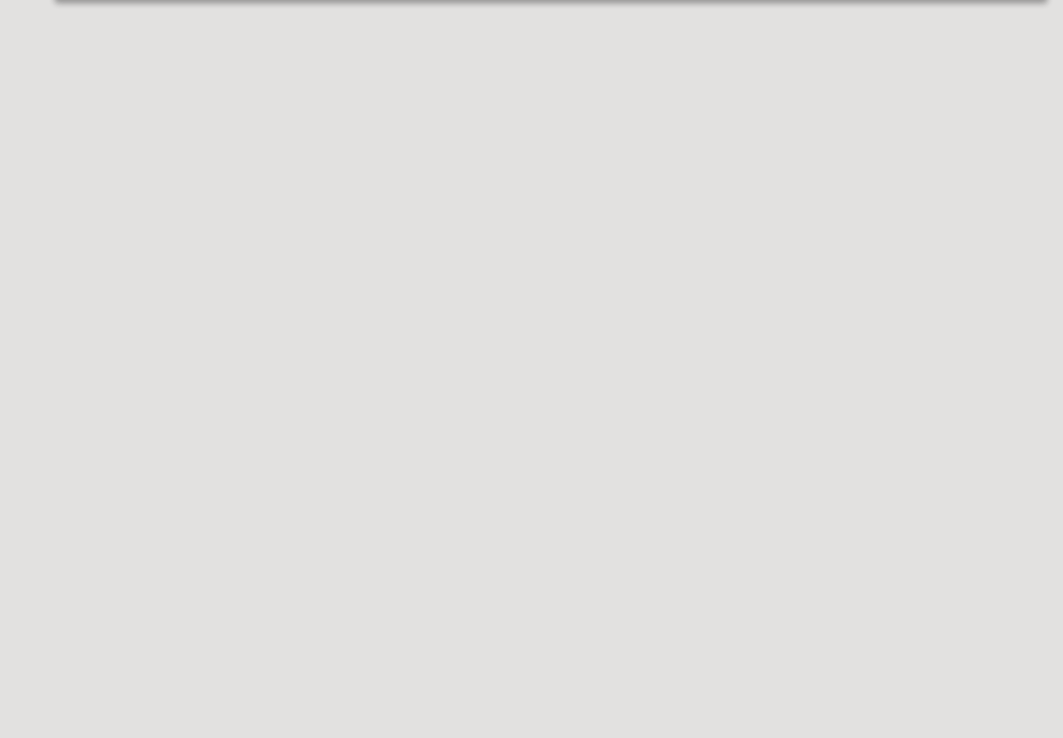
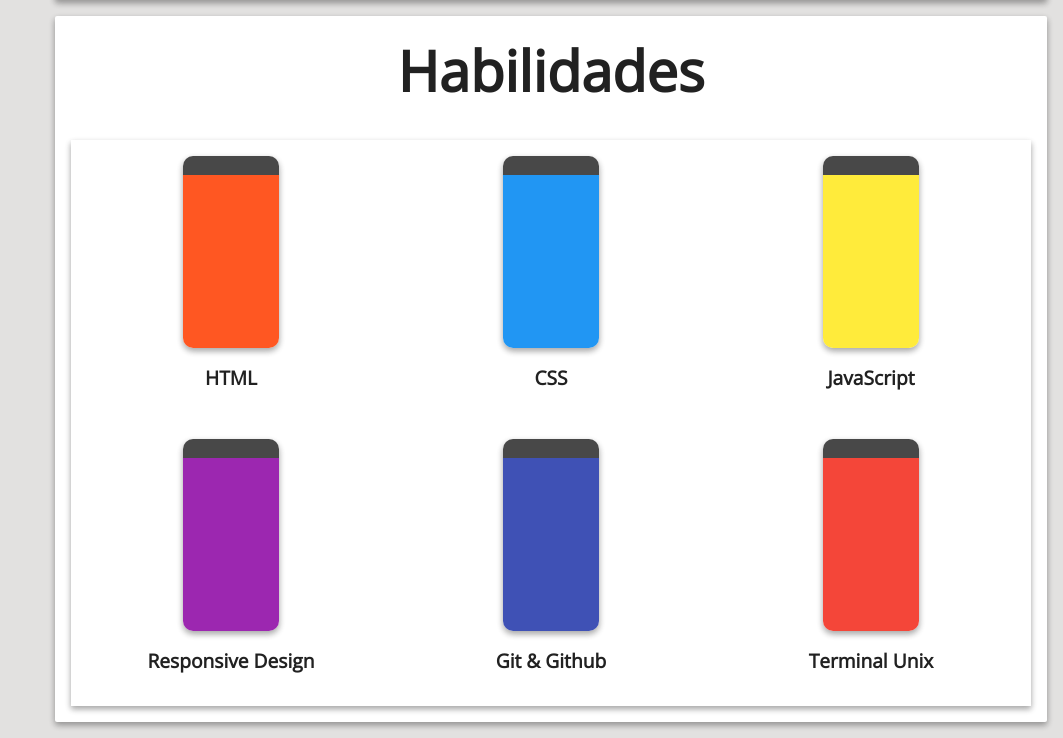
Before and after one commit to CalaoJuanPablo/personal-website, a plain HTML site: page index.html in a window 1280 px wide. Shown: the part 2107-2845 px from the top of the page, without its empty margins (217-1280 px from the left). Before the commit the page ends 2123 px from the top, so only its background shows below. Drawn offline with nearby package versions, Linux system fonts and the light colour scheme.

Commit message:
skills section added

```diff
--- a/css/style.css
+++ b/css/style.css
@@ -200,4 +200,60 @@
     letter-spacing: 1.3px;
 }
 
-/* Experience */
+/* Skils */
+
+.progress-tank {
+    margin: auto;
+    margin-bottom: 1rem;
+    width: 6rem;
+    height: 12rem;
+    border-radius: 10px;
+}
+
+.tank-1 {
+    background: linear-gradient(
+        0deg,
+        #ff5722 90%,
+        #484848 10%
+    );
+}
+
+.tank-2 {
+    background: linear-gradient(
+        0deg,
+        #2196f3 90%,
+        #484848 10%
+    );
+}
+
+.tank-3 {
+    background: linear-gradient(
+        0deg,
+        #ffeb3b 90%,
+        #484848 10%
+    );
+}
+
+.tank-4 {
+    background: linear-gradient(
+        0deg,
+        #9c27b0 90%,
+        #484848 10%
+    );
+}
+
+.tank-5 {
+    background: linear-gradient(
+        0deg,
+        #3f51b5 90%,
+        #484848 10%
+    );
+}
+
+.tank-6 {
+    background: linear-gradient(
+        0deg,
+        #f44639 90%,
+        #484848 10%
+    );
+}
--- a/index.html
+++ b/index.html
@@ -80,8 +80,40 @@
         </div>
     </div>
 
+    <div class="section card level-1" id="skills">
+        <div class="section-title">Habilidades</div>
+            <div class="level-1">
+                <div class="card-container">
+                    <div class="col-3">
+                        <div class="progress-tank level-1 tank-1"></div>
+                        <div class="card-subtitle"><b>HTML</b></div>
+                    </div>
+                    <div class="col-3">
+                        <div class="progress-tank level-1 tank-2"></div>
+                        <div class="card-subtitle"><b>CSS</b></div>
+                    </div>
+                    <div class="col-3">
+                        <div class="progress-tank level-1 tank-3"></div>
+                        <div class="card-subtitle"><b>JavaScript</b></div>
+                    </div>
+                </div>
 
-
+                <div class="card-container">
+                    <div class="col-3">
+                        <div class="progress-tank level-1 tank-4"></div>
+                        <div class="card-subtitle"><b>Responsive Design</b></div>
+                    </div>
+                    <div class="col-3">
+                        <div class="progress-tank level-1 tank-5"></div>
+                        <div class="card-subtitle"><b>Git & Github</b></div>
+                    </div>
+                    <div class="col-3">
+                        <div class="progress-tank level-1 tank-6"></div>
+                        <div class="card-subtitle"><b>Terminal Unix</b></div>
+                    </div>
+                </div>
+            </div>
+    </div>
 
 </body>
 </html>
```
